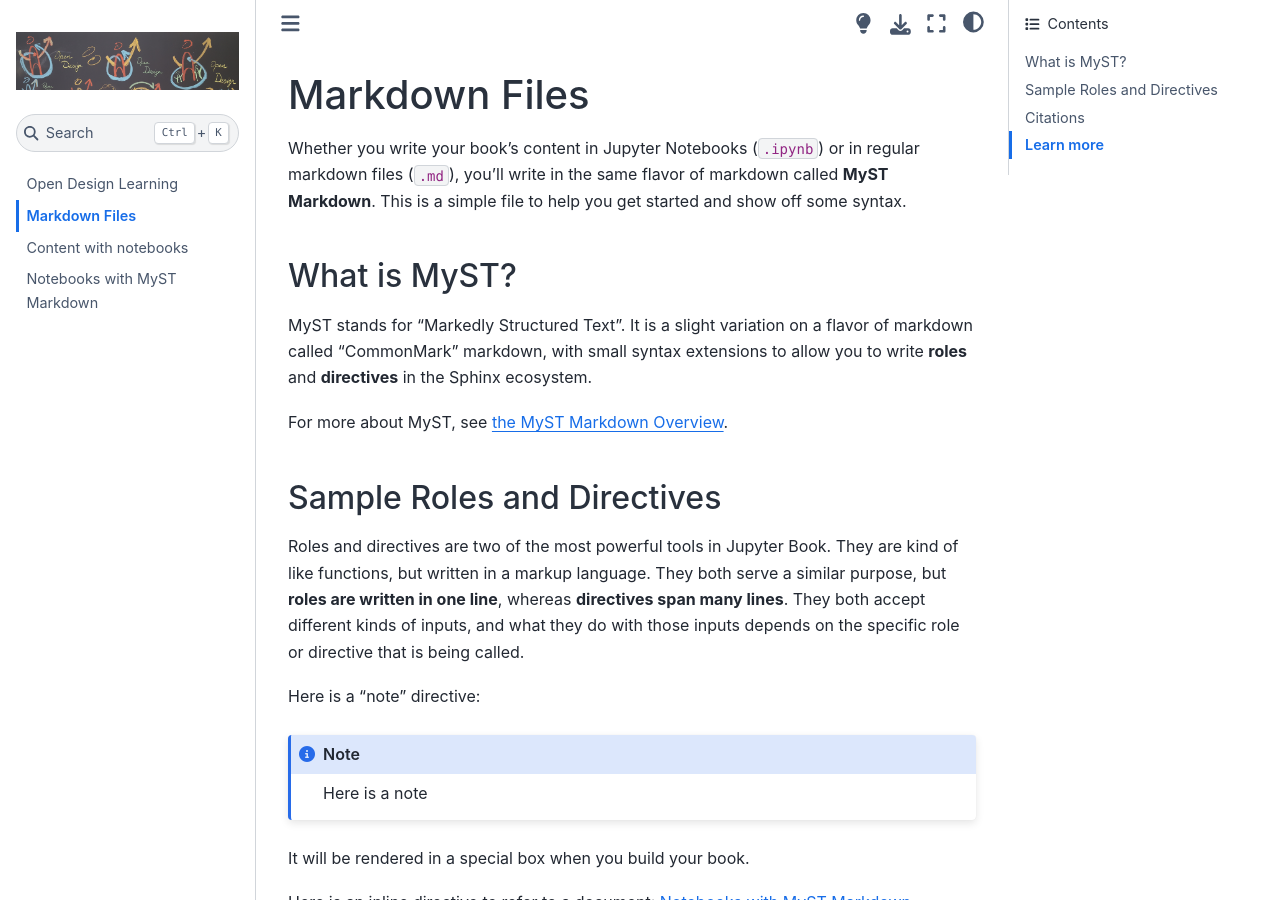
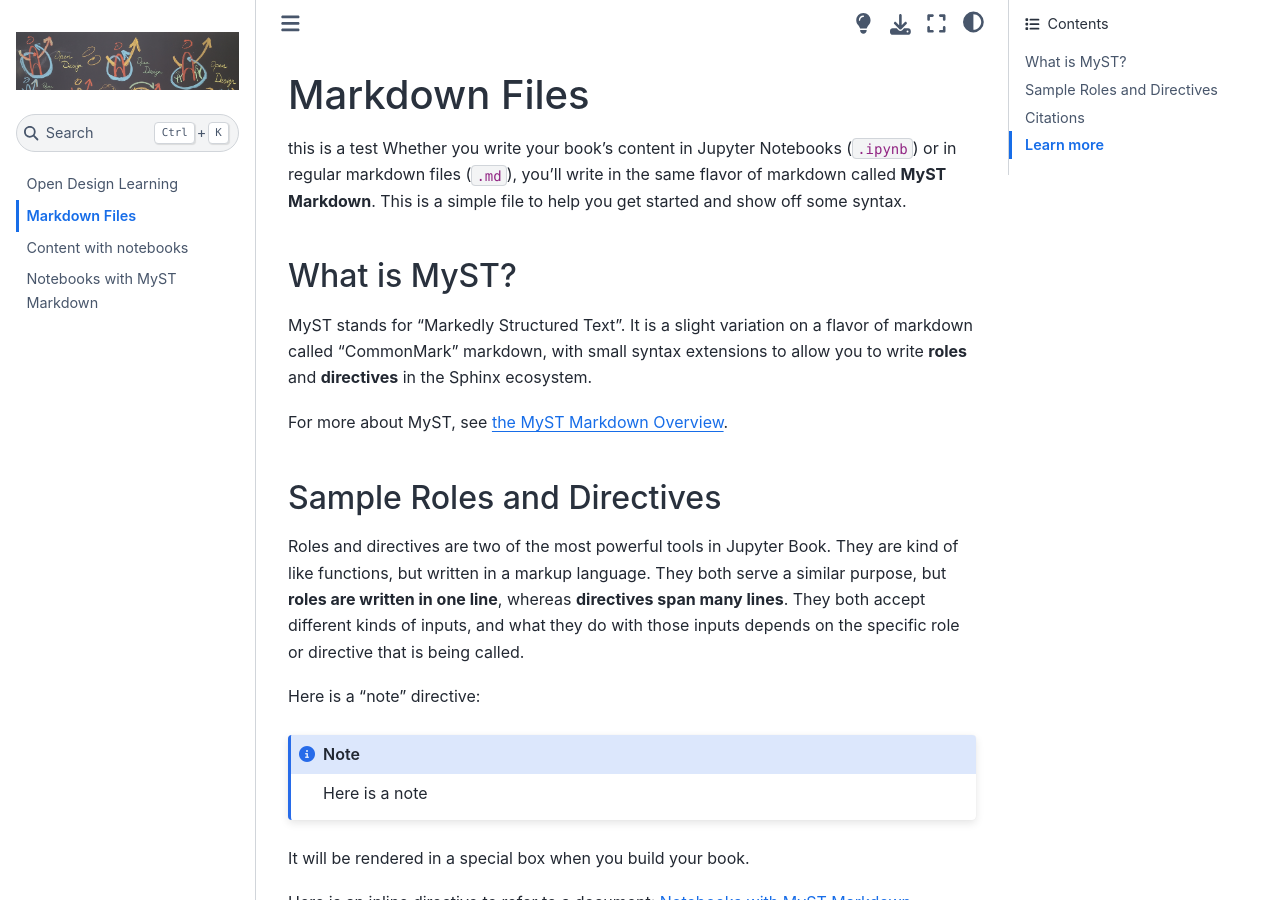
Before and after one commit to lteuber/odesys, a Jupyter Book: the page built from markdown.md, in a window 1280 px wide and 900 px high. Built offline with Jupyter Book 1.0.4 settings and Sphinx 7.4.7 and the Sphinx Book theme 1.1.4, drawn with Linux system fonts in a browser that asks for light colours; cross-references to code outside the pages are shown as plain code.

Commit message:
this is a test

```diff
--- a/markdown.md
+++ b/markdown.md
@@ -1,5 +1,6 @@
 # Markdown Files
 
+this is a test
 Whether you write your book's content in Jupyter Notebooks (`.ipynb`) or
 in regular markdown files (`.md`), you'll write in the same flavor of markdown
 called **MyST Markdown**.
```
